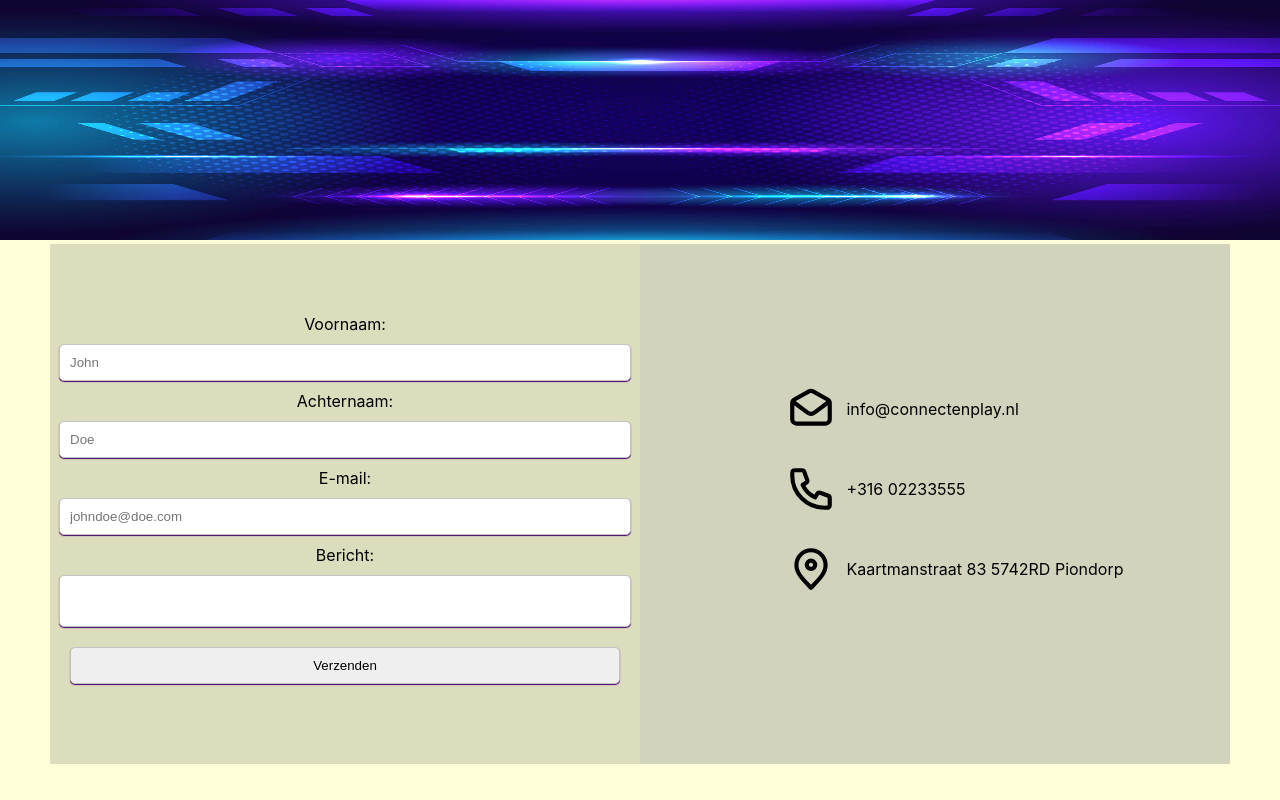
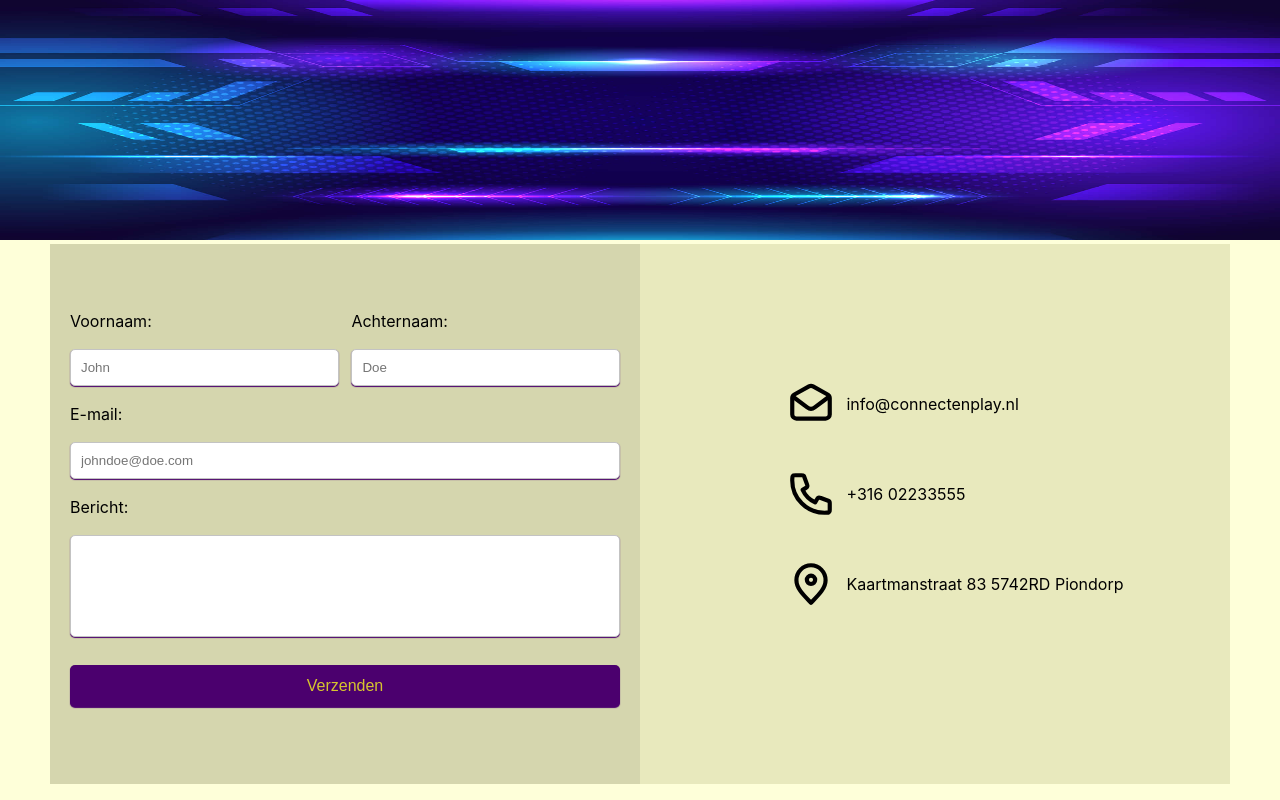
Before and after one commit to boonsboos/connect-play, a PHP site: page /contact.html in a window 1280 px wide. Run offline with PHP 8.4, Linux system fonts and the light colour scheme.

Commit message:
Stylen van contactform-box, contactpagina en contact-info-box

```diff
--- a/contact.html
+++ b/contact.html
@@ -8,50 +8,59 @@
   </head>
   <body>
     <img
+      class="banner-img"
       src="images/bannerImg.jpg"
       alt="Banner afbeelding"
-			class="bannerImg"
     />
 
-		<section id="contactContainer" class="flex justify-center">
-			<form id="form">
-				<label for="firstName">Voornaam:</label>
+    <section id="contact-container" class="flex justify-center">
+      <div id="form-box" class="flex justify-center">
+        <form class="flex justify-center">
+          <div class="full-name flex">
+            <div class="name-field flex">
+              <label for="first-name">Voornaam:</label>
               <input
+                id="first-name"
                 class="input"
                 type="text"
-					id="firstName"
-					name="firstName"
+                name="first-name"
                 placeholder="John"
               />
+            </div>
 
-				<label for="lastName">Achternaam:</label>
+            <div class="name-field flex">
+              <label for="last-name">Achternaam:</label>
               <input
+                id="last-name"
                 class="input"
                 type="text"
-					id="lastName"
-					name="lastName"
+                name="last-name"
                 placeholder="Doe"
               />
+            </div>
+          </div>
 
           <label for="email">E-mail:</label>
           <input
+            id="email"
             class="input"
             type="email"
-					id="email"
             name="email"
             placeholder="johndoe@doe.com"
           />
 
           <label for="message">Bericht:</label>
-				<textarea class="input" id="message" name="message"></textarea>
+          <textarea id="message" class="input" name="message"></textarea>
 
           <button class="button" type="submit">Verzenden</button>
         </form>
-			<div id="contactInfoBox">
+      </div>
+
+      <div id="contact-info-box" class="flex justify-center">
         <ul>
           <li>
             <img
-							class="contactImg"
+              class="contact-img"
               src="images/iconEmail.svg"
               alt="Mailadres"
             />
@@ -59,7 +68,7 @@
           </li>
           <li>
             <img
-							class="contactImg"
+              class="contact-img"
               src="images/iconPhone.svg"
               alt="Telefoonnummer"
             />
@@ -67,7 +76,7 @@
           </li>
           <li>
             <img
-							class="contactImg"
+              class="contact-img"
               src="images/iconLocation.svg"
               alt="Locatie"
             />
@@ -76,7 +85,5 @@
         </ul>
       </div>
     </section>
-
-		<script src="script.js" type="text/javascript"></script>
   </body>
 </html>
--- a/diensten.html
+++ b/diensten.html
@@ -14,12 +14,12 @@
 	</head>
 	<body>
 		<img
+			class="banner-img"
 			src="images/bannerImg.jpg"
 			alt="Banner afbeelding"
-			class="bannerImg"
 		/>
 
-		<section id="dienstenContainer" class="flex justify-center">
+		<section id="#diensten-container" class="flex justify-center">
 			<div id="diensten" class="flex justify-center">
 				<div class="dienst">
 					<img src="images/bannerImg.jpg" alt="" />
--- a/style.css
+++ b/style.css
@@ -57,14 +57,14 @@ p {
 	height: 30vh;
 }
 
-.bannerImg {
+.banner-img {
 	width: 100%;
 	height: 30vh;
 	margin: 0;
 	padding: 0;
 }
 
-.contactImg {
+.contact-img {
 	width: 50px;
 	height: 50px;
 }
@@ -95,51 +95,80 @@ p {
 	justify-content: center;
 }
 
-#contactContainer {
+/* Contactpage */
+#contact-container {
 	column-gap: 0;
 }
 
-/* Contactpage */
+#contact-container #form-box,
+#contact-info-box {
+	align-items: center;
+	width: 550px;
+	height: 500px;
+	padding: 20px;
+}
 
-#form,
-#contactInfoBox {
+/* formbox */
+#contact-container #form-box {
+	display: flex;
+	flex-direction: column;
+	align-items: center;
+	background-color: #d5d6ae;
+}
+
+#contact-container #form-box .full-name .name-field {
+	flex: 1;
+}
+
+#contact-container #form-box #message {
+	height: 10vh;
+}
+
+#contact-container #form-box label {
+	width: 100%;
+}
+
+#contact-container #form-box .button {
+	background-color: #4b006e;
+	color: #d6c52e;
+	font-size: 16px;
+	padding: 12px 20px;
+	border: none;
+	border-radius: 5px;
+	cursor: pointer;
+}
+
+#contact-container #form-box .button:hover {
+	background-color: #5d0d82;
+	color: #d6c52e;
+}
+
+/* conctactbox */
+#contact-container #contact-info-box {
+	background-color: #e8e9bd;
+}
+
+#contact-container #contact-info-box ul {
+	list-style: none;
+}
+
+#contact-container #contact-info-box li {
 	display: flex;
 	align-items: center;
-	justify-content: center;
-	width: 550px;
-	height: 60vh;
-	padding: 20px;
-	background-color: #d2d3bd;
+	margin-bottom: 40px;
 }
 
-#form {
-	flex-direction: column;
-	background-color: #dcddbd;
-}
-
-#contactInfoBox ul {
-	list-style: none;
-	display: flex;
-	flex-direction: column;
-}
-
-#contactInfoBox li {
-	display: flex;
-	align-items: center;
-	margin-bottom: 30px;
-}
-
-#contactInfoBox li:hover {
+#contact-container #contact-info-box li:hover {
 	transform: scale(1.2) translateX(20px);
 	transition: transform 0.5s ease;
 }
 
-#contactInfoBox li span {
+#contact-container #contact-info-box li span {
 	margin-left: 10px;
 }
 
 /* dienstenpage */
-#dienstenContainer {
+#diensten-container {
 	column-gap: 0;
 }
 
@@ -305,16 +334,15 @@ p {
 		color: #fff;
 	}
 
-	#form,
-	#contactInfoBox {
-		background-color: #605c4bcf;
+	#form-box {
+		background-color: #605c4b9e;
 	}
 
-	#form {
-		background-color: #2a2717cf;
+	#contact-info-box {
+		background-color: #605c4b;
 	}
 
-	#contactInfoBox li img {
+	#contact-info-box li img {
 		filter: invert(100%); /* revert img color for darkmode */
 	}
 }
```
Lines whose indentation alone changed are shown as unchanged.
